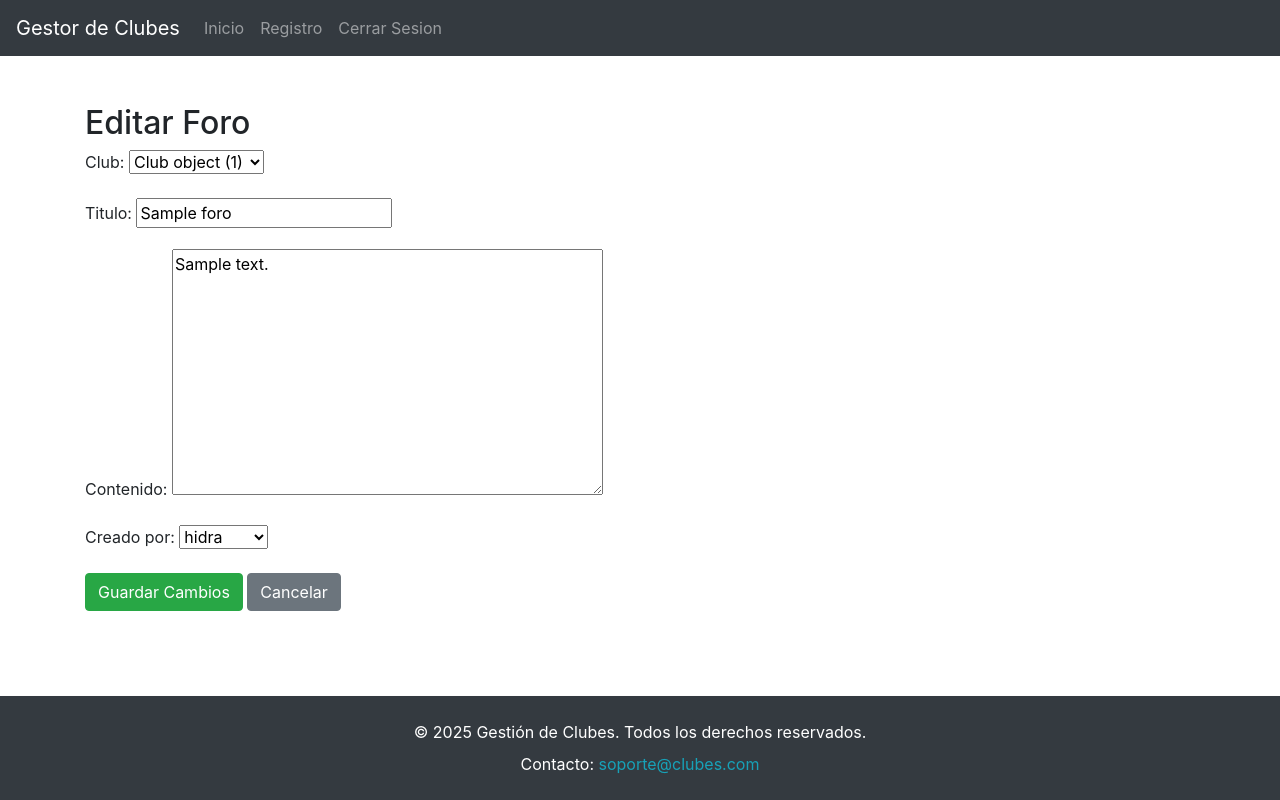
After one commit to hidravneno/gestion_clubes-bien, a Django app: page /foros/1/editar/ in a window 1280 px wide. The commit adds this page. Run offline with Django 4.2, Linux system fonts and the light colour scheme; data comes from the database, SQL or seed files in the repository; tables that the repository leaves empty hold one stand-in row (values such as "Sample post"); some libraries are stand-ins or nearby versions.

Commit message:
Ajustes a Foro

```diff
--- a/foros/urls.py
+++ b/foros/urls.py
@@ -2,6 +2,9 @@ from django.urls import path
 from . import views
 
 urlpatterns = [
-    path('', views.lista_foros, name='lista_foros'),  # Ruta para lista de foros
-    path('crear/', views.crear_foro, name='crear_foro'),  # Ruta para crear foro
+    path('', views.lista_foros, name='lista_foros'),  # Lista de foros
+    path('crear/', views.crear_foro, name='crear_foro'),  # Crear foro
+    path('<int:foro_id>/', views.detalle_foro, name='detalle_foro'),  # Ver foro
+    path('<int:foro_id>/editar/', views.editar_foro, name='editar_foro'),  # Editar foro
+    path('<int:foro_id>/eliminar/', views.eliminar_foro, name='eliminar_foro'),  # Eliminar foro
 ]
--- a/foros/views.py
+++ b/foros/views.py
@@ -1,9 +1,9 @@
-from django.shortcuts import render, redirect
+from django.shortcuts import render, redirect, get_object_or_404
 from .forms import CrearForoForm
-from .models import Foro  # Asegúrate de tener un modelo llamado Foro
+from .models import Foro
 
 def lista_foros(request):
-    foros = Foro.objects.all()  # Obtén todos los foros de la BD
+    foros = Foro.objects.all()
     return render(request, 'foros/lista_foros.html', {'foros': foros})
 
 def crear_foro(request):
@@ -11,7 +11,29 @@ def crear_foro(request):
         form = CrearForoForm(request.POST)
         if form.is_valid():
             form.save()
-            return redirect('lista_foros')  # Redirección correcta
+            return redirect('lista_foros')
     else:
         form = CrearForoForm()
     return render(request, 'foros/crear_foro.html', {'form': form})
+
+def detalle_foro(request, foro_id):
+    foro = get_object_or_404(Foro, id=foro_id)
+    return render(request, 'foros/detalle_foro.html', {'foro': foro})
+
+def editar_foro(request, foro_id):
+    foro = get_object_or_404(Foro, id=foro_id)
+    if request.method == 'POST':
+        form = CrearForoForm(request.POST, instance=foro)
+        if form.is_valid():
+            form.save()
+            return redirect('lista_foros')
+    else:
+        form = CrearForoForm(instance=foro)
+    return render(request, 'foros/editar_foro.html', {'form': form})
+
+def eliminar_foro(request, foro_id):
+    foro = get_object_or_404(Foro, id=foro_id)
+    if request.method == 'POST':
+        foro.delete()
+        return redirect('lista_foros')
+    return render(request, 'foros/eliminar_foro.html', {'foro': foro})
--- /dev/null
+++ b/templates/foros/editar_foro.html
@@ -0,0 +1,11 @@
+{% extends 'base.html' %}
+
+{% block content %}
+<h2>Editar Foro</h2>
+<form method="post">
+    {% csrf_token %}
+    {{ form.as_p }}
+    <button type="submit" class="btn btn-success">Guardar Cambios</button>
+    <a href="{% url 'lista_foros' %}" class="btn btn-secondary">Cancelar</a>
+</form>
+{% endblock %}
--- a/templates/foros/lista_foros.html
+++ b/templates/foros/lista_foros.html
@@ -33,6 +33,11 @@
                 <tr>
                     <td>{{ foro.titulo }}</td>
                     <td>{{ foro.club }}</td>
+                    <td>
+                        <a href="{% url 'detalle_foro' foro.id %}" class="btn btn-info btn-sm">Ver</a>
+                        <a href="{% url 'editar_foro' foro.id %}" class="btn btn-warning btn-sm">Editar</a>
+                        <a href="{% url 'eliminar_foro' foro.id %}" class="btn btn-danger btn-sm">Eliminar</a>
+                    </td>
                 </tr>
                 {% endfor %}
             </tbody>
```
Also changed, not shown: templates/foros/detalle_foro.html (added, +8 -0 lines), templates/foros/eliminar_foro.html (added, +11 -0 lines).
